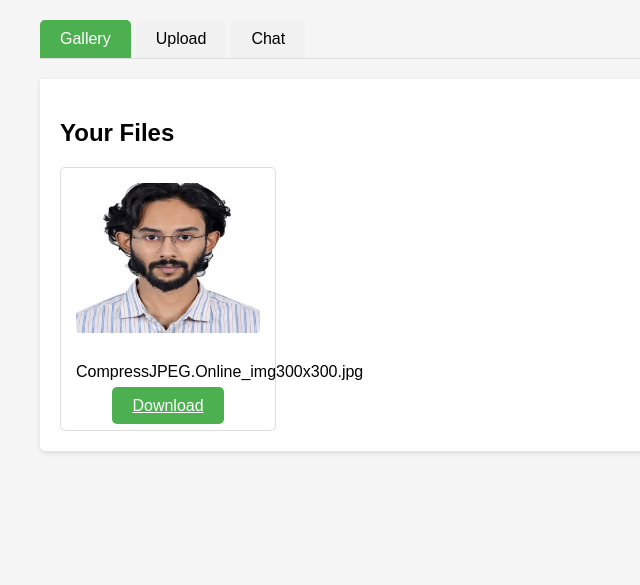
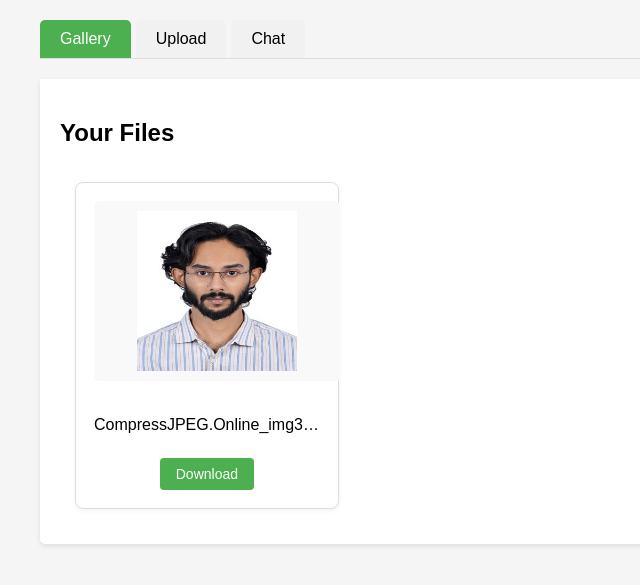
Before and after one commit to zaryif/file-storage-assistant, a Flask app: page / in a window 1280 px wide. Shown: the part 120-705 px from the top of the page, without its empty margins (0-640 px from the left). Run offline with Flask 3, Linux system fonts and the light colour scheme.

Commit message:
Fix API integration and improve gallery UI

```diff
--- a/app.py
+++ b/app.py
@@ -227,7 +227,7 @@ def process_chat_message(message):
 
             # Call AI service API
             headers = {
-                "Authorization": f"Bearer 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",
+                "Authorization": f"Bearer {AI_API_KEY}",
                 "Content-Type": "application/json"
             }
 
--- a/templates/index.html
+++ b/templates/index.html
@@ -50,27 +50,47 @@
         }
         .file-grid {
             display: grid;
-            grid-template-columns: repeat(auto-fill, minmax(200px, 1fr));
-            gap: 20px;
+            grid-template-columns: repeat(auto-fill, minmax(220px, 1fr));
+            gap: 25px;
+            padding: 15px;
         }
         .file-card {
             border: 1px solid #ddd;
-            border-radius: 5px;
-            padding: 15px;
+            border-radius: 8px;
+            padding: 18px;
             text-align: center;
             background-color: white;
-            transition: transform 0.2s;
+            transition: all 0.3s ease;
+            box-shadow: 0 2px 5px rgba(0,0,0,0.05);
         }
         .file-card:hover {
             transform: translateY(-5px);
-            box-shadow: 0 5px 15px rgba(0,0,0,0.1);
+            box-shadow: 0 8px 15px rgba(0,0,0,0.1);
         }
         .file-thumbnail {
             width: 100%;
-            height: 150px;
-            object-fit: cover;
-            margin-bottom: 10px;
-            border-radius: 3px;
+            height: 160px;
+            object-fit: contain;
+            margin-bottom: 15px;
+            border-radius: 5px;
+            background-color: #f9f9f9;
+            padding: 10px;
+        }
+        .btn {
+            display: inline-block;
+            padding: 8px 16px;
+            background-color: #4CAF50;
+            color: white;
+            text-decoration: none;
+            border-radius: 4px;
+            border: none;
+            cursor: pointer;
+            transition: background-color 0.3s;
+            font-size: 14px;
+            margin-top: 8px;
+        }
+        .btn:hover {
+            background-color: #45a049;
         }
         .upload-form {
             margin-bottom: 20px;
@@ -122,18 +142,6 @@
             border-radius: 5px;
             cursor: pointer;
         }
-        .btn {
-            padding: 10px 20px;
-            background-color: #4CAF50;
-            color: white;
-            border: none;
-            border-radius: 5px;
-            cursor: pointer;
-            margin-top: 10px;
-        }
-        .btn:hover {
-            background-color: #45a049;
-        }
     </style>
 </head>
 <body>
@@ -163,12 +171,16 @@
                             {% else %}
                                 <img src="/static/file-icon.png" alt="File" class="file-thumbnail">
                             {% endif %}
-                            <p>{{ file.name }}</p>
+                            <p title="{{ file.name }}" style="font-weight: 500; overflow: hidden; text-overflow: ellipsis; white-space: nowrap;">{{ file.name }}</p>
                             <a href="/uploads/{{ file.name }}" class="btn" download>Download</a>
                         </div>
                     {% endfor %}
                 {% else %}
-                    <p>No files uploaded yet.</p>
+                    <div style="text-align: center; padding: 40px; background: #f9f9f9; border-radius: 8px; grid-column: 1 / -1;">
+                        <img src="/static/file-icon.png" alt="No files" style="width: 80px; opacity: 0.5; margin-bottom: 15px;">
+                        <p style="font-size: 18px; color: #666;">No files uploaded yet.</p>
+                        <button onclick="openTab('upload')" class="btn" style="margin-top: 15px;">Upload Files</button>
+                    </div>
                 {% endif %}
             </div>
         </div>
```
